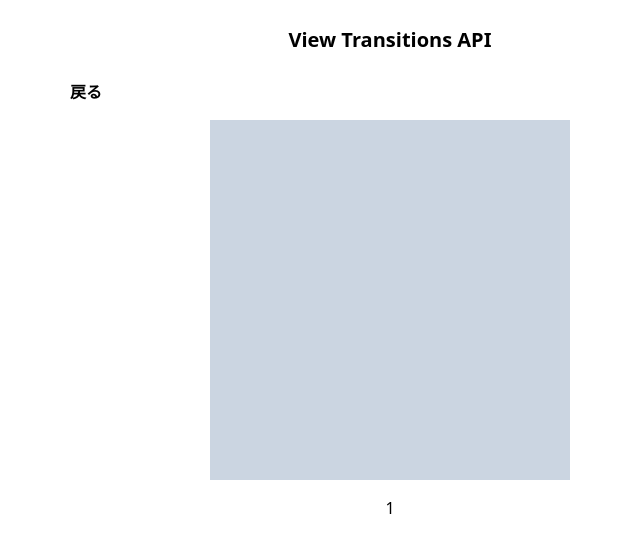
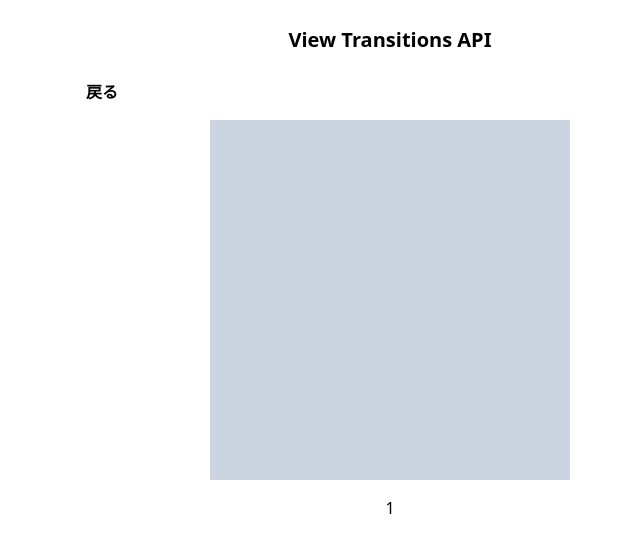
Before and after one commit to amotarao/view-transitions-api, a Next.js app in the folder packages/app/: page /p/1 in a window 1280 px wide. Shown: the top 552 px of the page, without its empty margins (250-890 px from the left). Built offline with nearby package versions, Linux system fonts and the light colour scheme.

Commit message:
スタイル調整

```diff
--- a/packages/app/src/pages/_app.tsx
+++ b/packages/app/src/pages/_app.tsx
@@ -16,7 +16,7 @@ export default function App({ Component, pageProps }: AppProps) {
   }, []);
 
   return (
-    <div>
+    <div className="mx-auto max-w-[640px] px-[16px]">
       <header className="grid h-[80px] place-items-center">
         <div className="grid grid-cols-1 gap-[4px]">
           <h1 className="text-center text-[20px] font-bold">View Transitions API</h1>
--- a/packages/app/src/pages/index.tsx
+++ b/packages/app/src/pages/index.tsx
@@ -9,7 +9,7 @@ const Page: NextPage = () => {
   const { onClick } = useViewTransitions();
 
   return (
-    <div className="mx-auto max-w-[640px]">
+    <div>
       <ul className="grid grid-cols-1 gap-[16px]">
         {ids.map((id) => (
           <li key={id}>
--- a/packages/app/src/pages/p/[id].tsx
+++ b/packages/app/src/pages/p/[id].tsx
@@ -37,14 +37,14 @@ const Page: NextPage<Props> = ({ id }) => {
   const { onClick } = useViewTransitions();
 
   return (
-    <div className="mx-auto max-w-[640px]">
+    <div>
       <p className="mb-[16px]">
         <Link className="text-[16px] font-bold" href="/" onClick={onClick('/')}>
           戻る
         </Link>
       </p>
       <div
-        className="mx-auto aspect-[1/1] w-[360px] bg-slate-300"
+        className="mx-auto aspect-[1/1] w-full max-w-[360px] bg-slate-300"
         style={
           {
             'view-transition-name': `thumbnail-${id}`,
```
